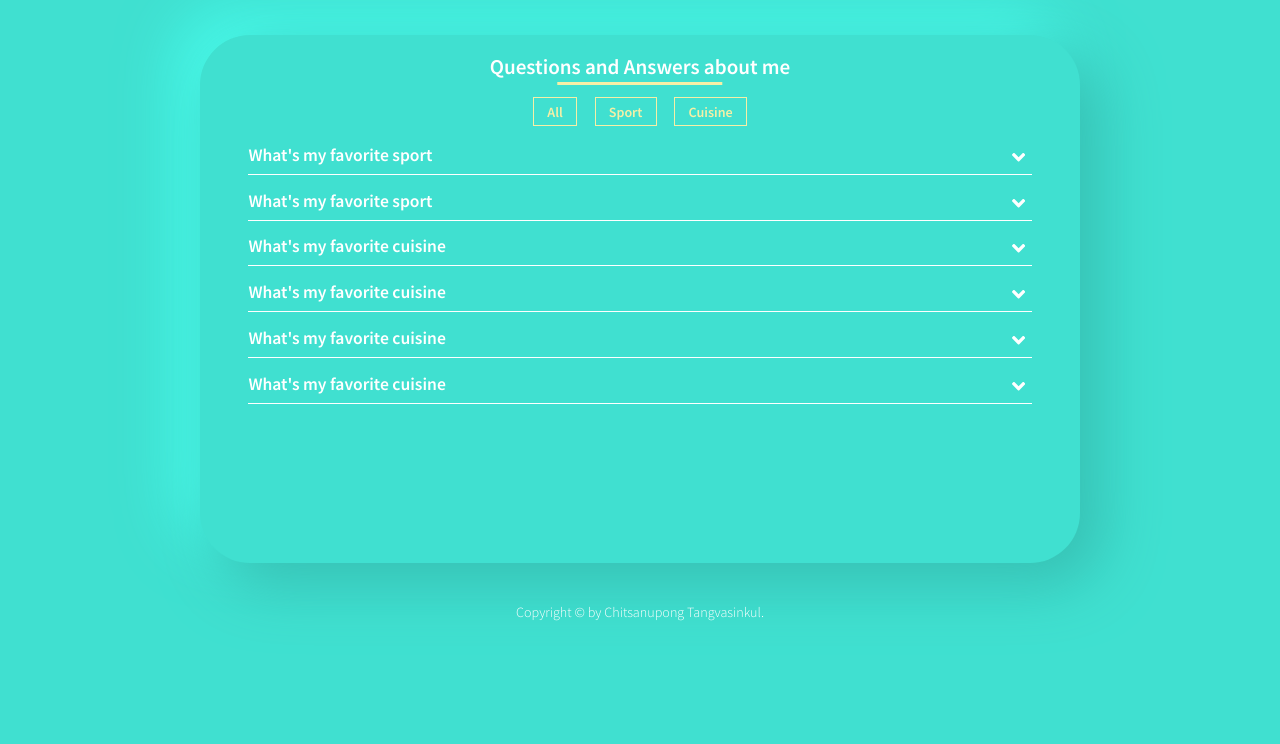
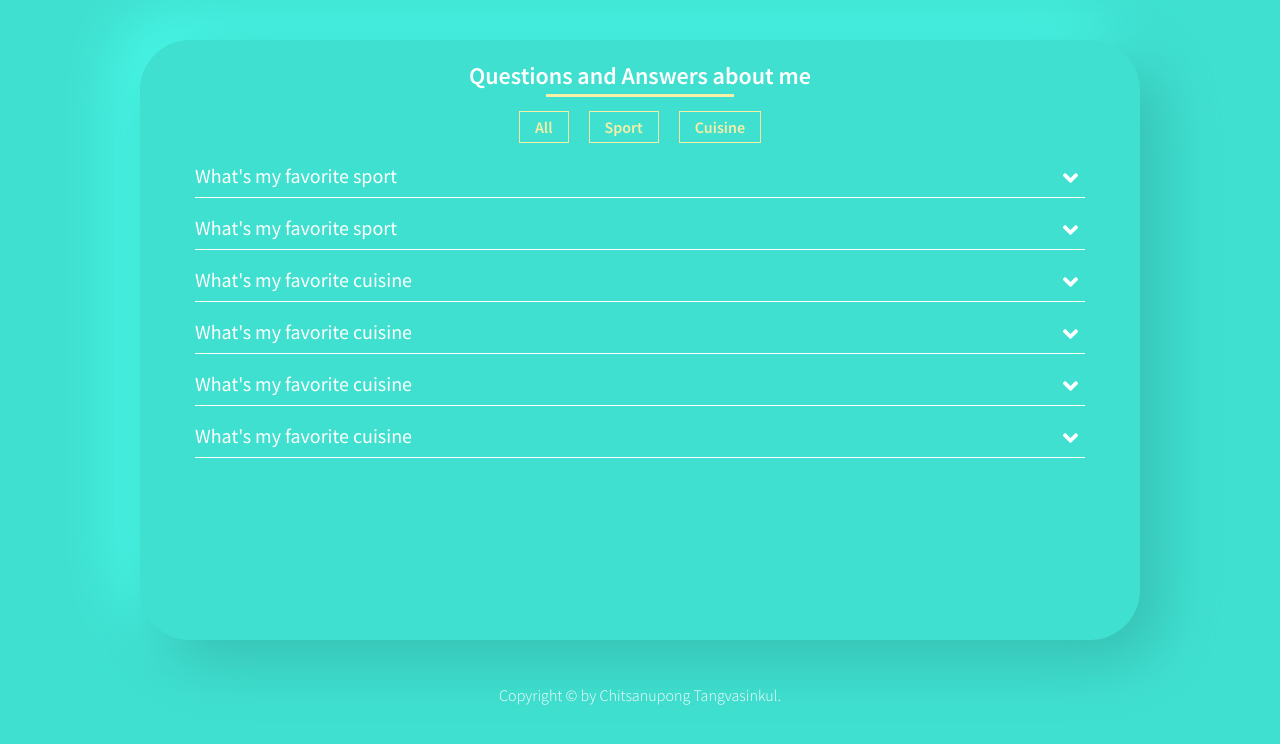
Before and after one commit to firstneverrest/Questions-and-Answers-WebApplication, a React (Create React App) app in the folder question-and-answer/: page / in a window 1280 px wide. Shown: the top 744 px of the page. Built offline with nearby package versions, Linux system fonts and the light colour scheme.

Commit message:
finish all design

```diff
--- a/question-and-answer/src/sass/_base.scss
+++ b/question-and-answer/src/sass/_base.scss
@@ -21,6 +21,10 @@ html {
 
     @media only screen and (max-width: $bp-small) {
         font-size: 40%;
+    }
+
+    @media only screen and (max-width: $bp-smallest) {
+        font-size: 35%;
     }
 
 }
--- a/question-and-answer/src/sass/_variables.scss
+++ b/question-and-answer/src/sass/_variables.scss
@@ -4,6 +4,7 @@ $color-secondary: #f6efa6;
 $color-white: #fff;
 $color-black: #08070B;
 
+$bp-smallest: 21.875em; // 350px
 $bp-small: 31.25em; // 500px
-$bp-medium: 46.25em; // 740px
-$bp-large: 81.25em; // 1300px
+$bp-medium: 50em; // 800px
+$bp-large: 75em; // 1200px
--- a/question-and-answer/src/sass/components/_Footer.scss
+++ b/question-and-answer/src/sass/components/_Footer.scss
@@ -1,6 +1,8 @@
 .Footer {
     height: 3rem;
+    margin-bottom: 3rem;
     position: relative;
+    text-align: center;
 
     &__text {
        @include absCenter;
--- a/question-and-answer/src/sass/components/_Question.scss
+++ b/question-and-answer/src/sass/components/_Question.scss
@@ -2,6 +2,10 @@
     margin-bottom: 2.2rem;
     text-align: start;
     position: relative;
+
+    @media only screen and (max-width: $bp-small) {
+        margin-bottom: 3rem;
+    }
 
     &__header {
         display: flex;
@@ -9,7 +13,7 @@
     }
 
     &__title {
-
+        font-weight: 500;
     }
 
     &__button {
--- a/question-and-answer/src/sass/components/_Questions.scss
+++ b/question-and-answer/src/sass/components/_Questions.scss
@@ -8,6 +8,25 @@
     text-align: center;
     box-shadow:  20px 20px 60px #36beb1,
     -20px -20px 60px #4affef;
+
+    @media only screen and (max-width: $bp-large) {
+        width: 80rem;
+    }
+
+    @media only screen and (max-width: $bp-medium) {
+        width: 60rem;
+        min-height: 70rem;
+    }
+
+    @media only screen and (max-width: $bp-small) {
+        width: 50rem;
+        min-height: 80rem;
+    }
+
+    @media only screen and (max-width: $bp-smallest) {
+        max-width: 45rem;
+        padding: 3.5rem 3rem;
+    }
 
     &__header {
         position: relative;
```
